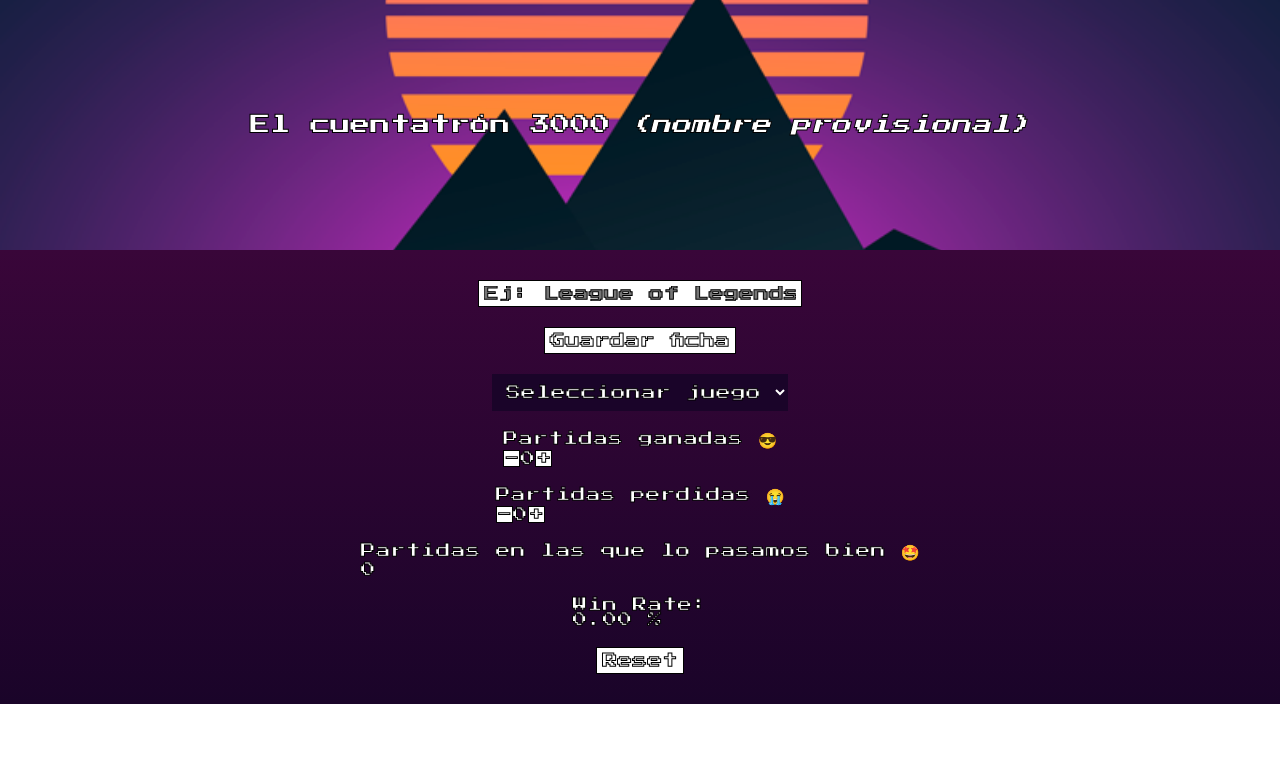
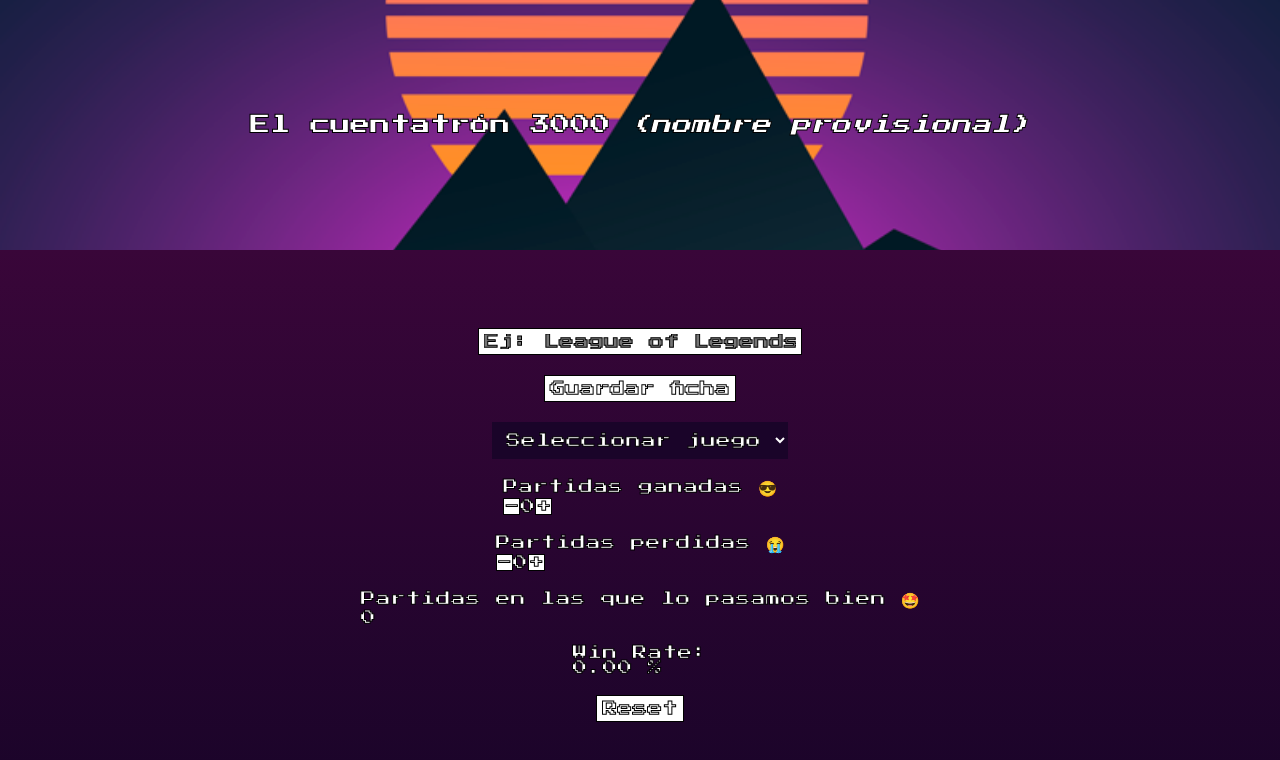
Before and after one commit to GemaMesasV/contador_juegos, a React app: page / in a window 1280 px wide. Built offline with nearby package versions, Linux system fonts and the light colour scheme.

Commit message:
style: fix min-height

```diff
--- a/package.json
+++ b/package.json
@@ -7,11 +7,11 @@
     "@testing-library/jest-dom": "^5.16.4",
     "@testing-library/react": "^13.1.1",
     "@testing-library/user-event": "^13.5.0",
-    "node-sass": "^7.0.1",
     "react": "^18.0.0",
     "react-dom": "^18.0.0",
     "react-router-dom": "^6.3.0",
     "react-scripts": "5.0.1",
+    "sass": "^1.62.0",
     "web-vitals": "^2.1.4"
   },
   "scripts": {
--- a/src/styles/Main.scss
+++ b/src/styles/Main.scss
@@ -5,6 +5,7 @@
     align-items: center;
     gap: 20px;
     width: 100vw;
+    min-height: calc(100vh - 250px);
     padding: 30px 40px;
     font-size: 15px;
     -webkit-text-stroke: 1px black;
```
Also changed, not shown: 1 other file.
